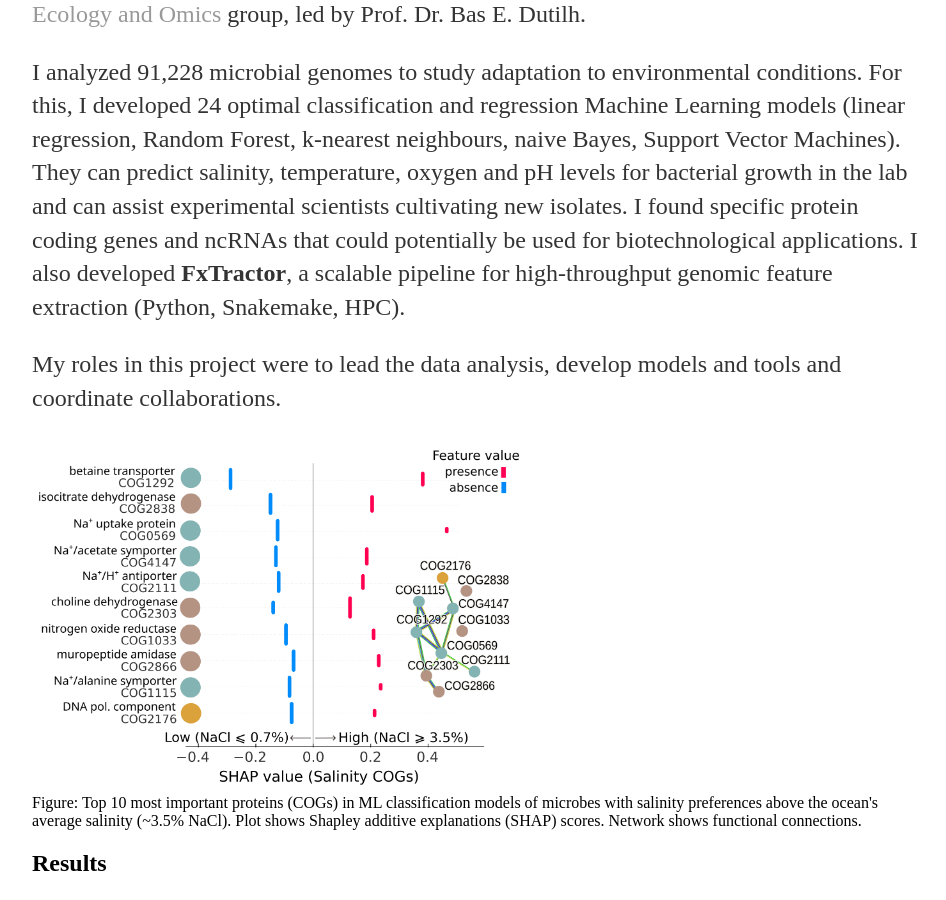
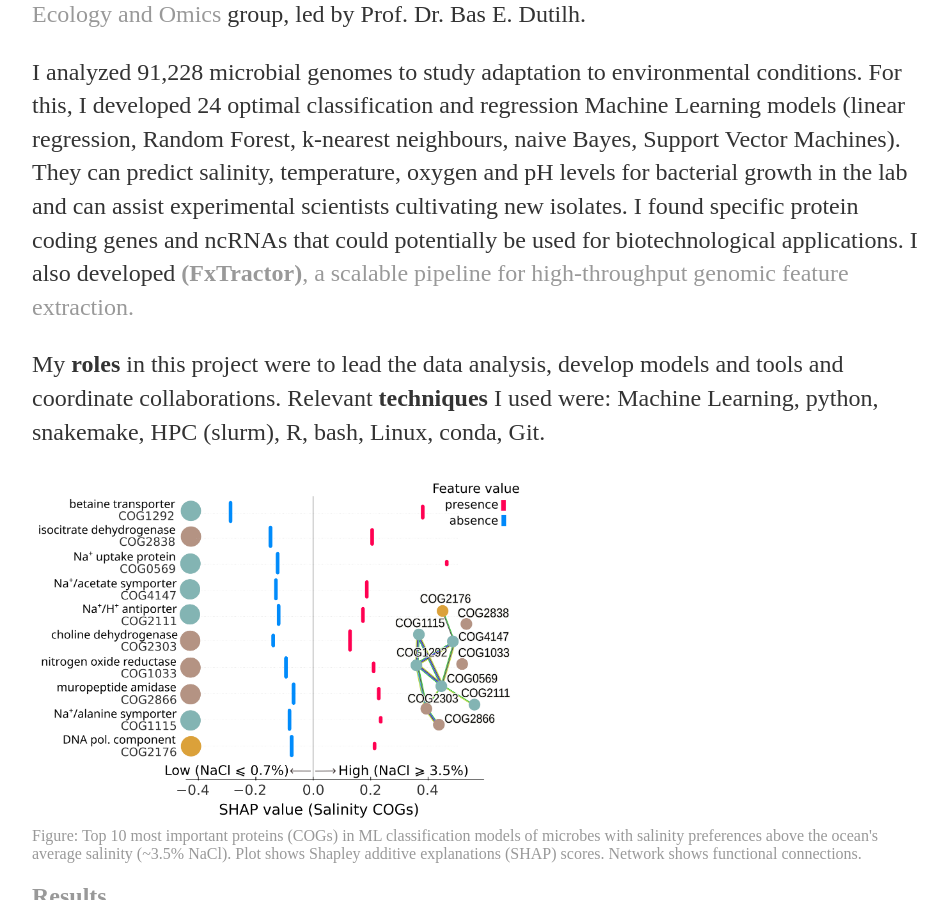
Before and after one commit to waltercostamb/waltercostamb.github.io, a Jekyll site: the page built from about/index.html, in a window 1280 px wide and 900 px high, scrolled down 477 px. Shown: the whole window, without its empty margins (160-1106 px from the left). Built offline with Jekyll 4.4.1, drawn with Linux system fonts in a browser that asks for light colours; some of the changed text lies outside the part shown.

Commit message:
Update index.html

```diff
--- a/about/index.html
+++ b/about/index.html
@@ -20,12 +20,14 @@
 I analyzed 91,228 microbial genomes to study adaptation to environmental conditions. For this, I developed 24 optimal classification and regression
 Machine Learning models (linear regression, Random Forest, k-nearest neighbours, naive Bayes, Support Vector Machines). They can predict salinity,
 temperature, oxygen and pH levels for bacterial growth in the lab and can assist experimental scientists cultivating new isolates. I found specific
-protein coding genes and ncRNAs that could potentially be used for biotechnological applications. I also developed <strong>FxTractor</strong>, a
-scalable pipeline for high-throughput genomic feature extraction (Python, Snakemake, HPC).
+protein coding genes and ncRNAs that could potentially be used for biotechnological applications. I also developed
+	<strong><a href="https://github.com/MGXlab/FxTractor">(FxTractor)</strong>, a
+scalable pipeline for high-throughput genomic feature extraction.
 </p>
 
 <p>
-My roles in this project were to lead the data analysis, develop models and tools and coordinate collaborations.
+My <strong>roles</strong> in this project were to lead the data analysis, develop models and tools and coordinate collaborations. Relevant
+	<strong>techniques</strong> I used were: Machine Learning, python, snakemake, HPC (slurm), R, bash, Linux, conda, Git.
 </p>
 
 <img border="0" src="https://raw.githubusercontent.com/waltercostamb/waltercostamb.github.io/master/figures/shap_beeswarm_Salinity_GFs_LR-02092025_presence_positive_web.png" width="500" />
@@ -67,8 +69,8 @@
 </p>
 
 <p>
-My roles in these projects were to perform data analysis, collaborate closely with physicians and industry partners,
-supporting decision-making.
+My <strong>roles</strong> in these projects were to perform data analysis, collaborate closely with physicians and industry partners,
+supporting decision-making. Relevant <strong>techniques</strong> I used were: Statistics, R, bash, Linux, Git.
 </p>
 
 <img border="0" src="https://raw.githubusercontent.com/waltercostamb/waltercostamb.github.io/master/figures/ampel.png" width="1000" />
@@ -78,7 +80,7 @@
 	CDSS system AMPEL, which performs fast clinical diagnosis. When a diagnosis, such as acute anemia, is detected in the wards,
 	AMPEL identifies it and sends messages to nurses and clinicians for fast action to improve patient safety.
 
-<h3>Results</h3>
+<h2>Results</h2>
 
 <p>
 • 4 published scientific articles (<a href="https://medinform.jmir.org/2021/6/e20407">AMPEL Framework</a>,
```
